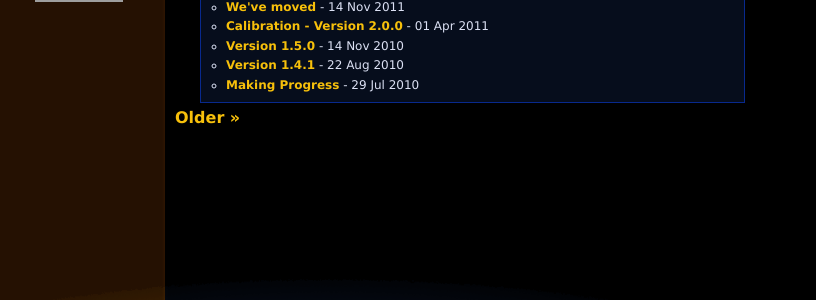
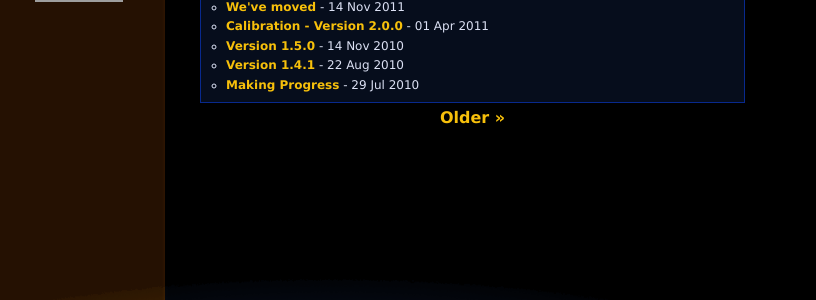
Before and after one commit to anathema/anathema.github.com, a Jekyll site: the page built from index.html, in a window 1280 px wide. Shown: the part 543-843 px from the top of the page, without its empty margins (0-816 px from the left). Built offline with Jekyll 4.4.1, drawn with Linux system fonts in a browser that asks for light colours; the list of posts is cut into pages by our own code; grey boxes are pictures that could not be loaded.

Commit message:
Issue #4: Pagination looks a little more pleasant.

```diff
--- a/index.html
+++ b/index.html
@@ -12,21 +12,29 @@ title: News
 <hr />
 
 <h2>Previous posts</h2>
-<ul id="archive">
-
-{% for post in paginator.posts %}
-<li><a href="{{ post.url }}">{{ post.title }}</a> - <abbr>{{ post.date | date_to_string }}</abbr></li>
-{% endfor %}
-</ul>
 
 <!--Taken from https://gist.github.com/1250095 by shinichikusai-->
 {% if paginator.next_page or paginator.previous_page %}
+
+
+	<ul id="archive">
+	{% for post in paginator.posts %}
+		<li><a href="{{ post.url }}">{{ post.title }}</a> - <abbr>{{ post.date | date_to_string }}</abbr></li>
+	{% endfor %}
+	</ul>
+
+	<div align="center">
 	{% if paginator.previous_page == 1 %}
-		<a href="/" class="next">&laquo; Newer</a>
+		<a href="/">&laquo; Newer</a>
 	{% elsif paginator.previous_page %}
-		<a href="/page{{ paginator.previous_page }}/" class="next">&laquo; Newer</a>
+		<a href="/page{{ paginator.previous_page }}/">&laquo; Newer</a>
 	{% endif %}
 	{% if paginator.next_page %}
-			<a href="/page{{ paginator.next_page }}/" class="prev">Older &raquo;</a>
+		<a href="/page{{ paginator.next_page }}/">Older &raquo;</a>
 	{% endif %}
+	</div>
+
+	<div align="center">
+
+	</div>
 {% endif %}
```
